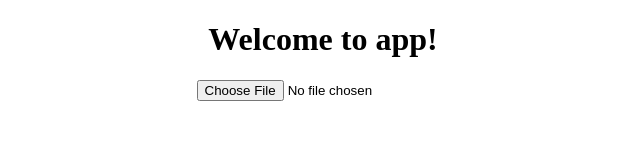
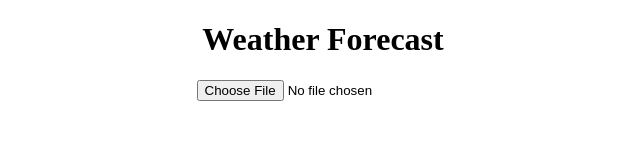
Before and after one commit to Anjanavr/dual-axis-chart, an Angular app: page / in a window 1280 px wide. Shown: the top 160 px of the page, without its empty margins (317-957 px from the left). Built offline with nearby package versions, Linux system fonts and the light colour scheme.

Commit message:
changed title

```diff
--- a/src/app/app.component.html
+++ b/src/app/app.component.html
@@ -1,7 +1,7 @@
 <!--The content below is only a placeholder and can be replaced.-->
 <div style="text-align:center">
     <h1>
-        Welcome to {{ title }}!
+        Weather Forecast
     </h1>
     <app-csv-upload (uploadCompleted)=uploadCompleted($event)></app-csv-upload>
     <app-chart></app-chart>
```
